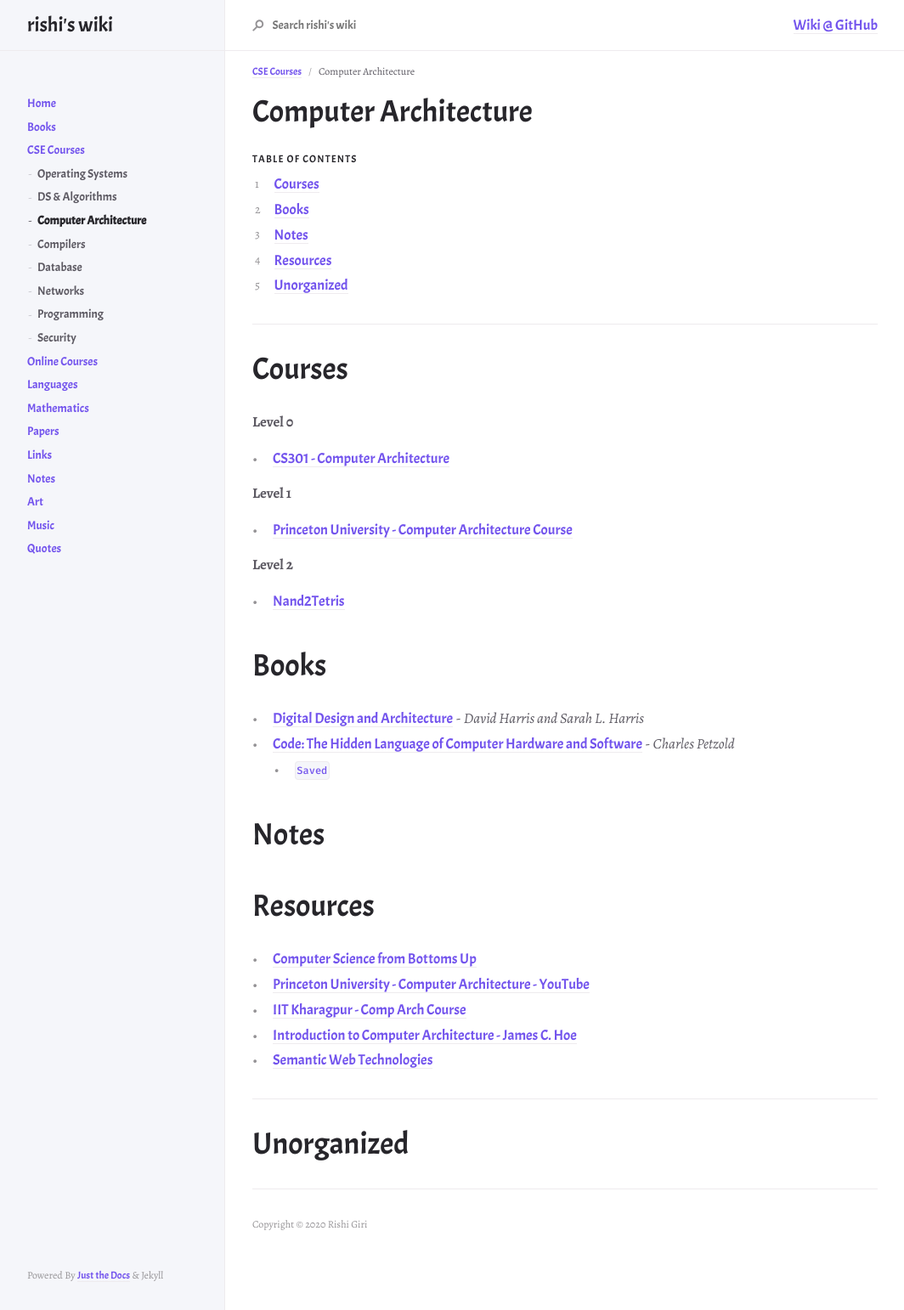
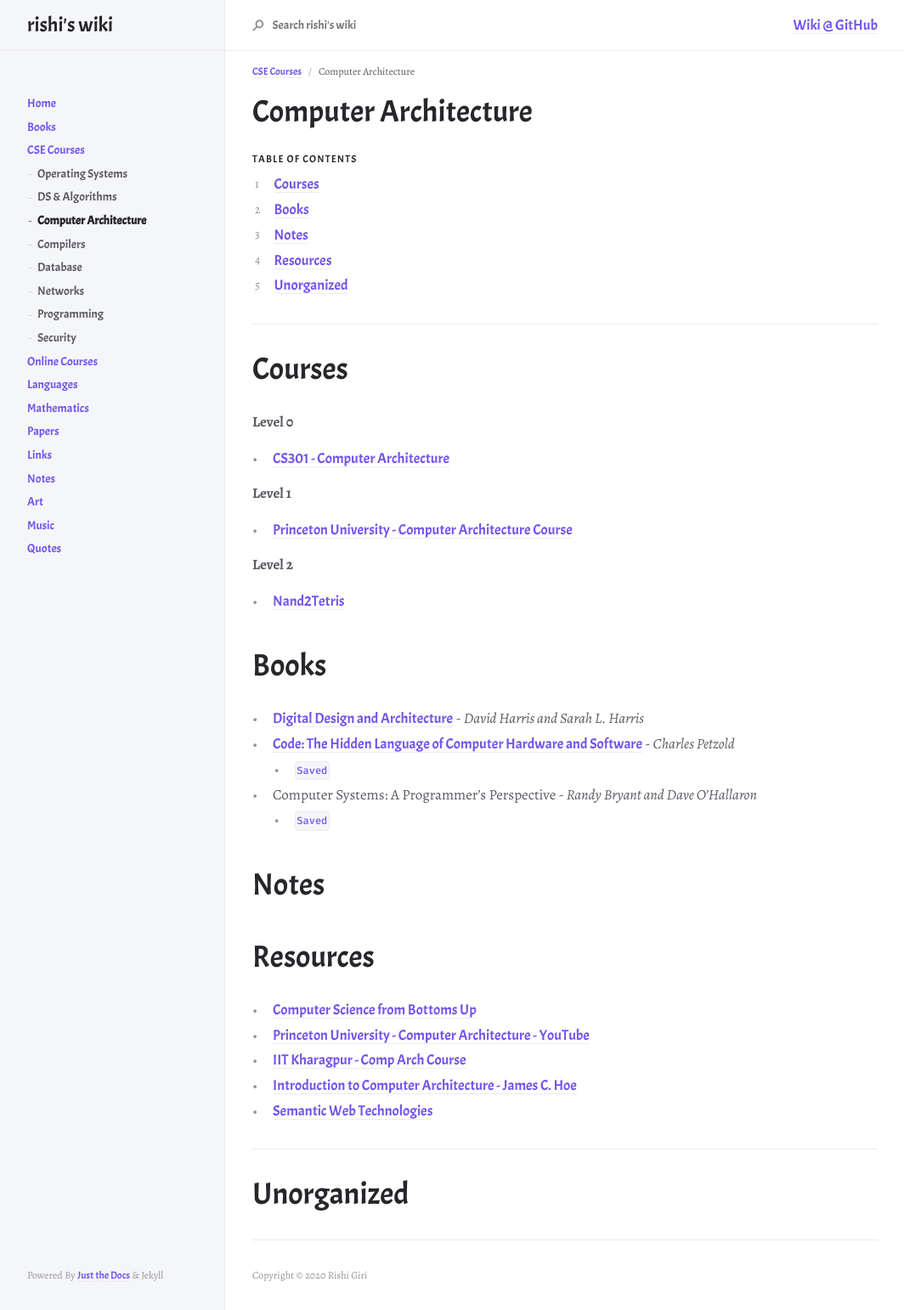
Before and after one commit to r8w/r8w, a Jekyll site: the page built from docs/courses/architecture.md, in a window 1280 px wide. Shown: the whole page at 85% size, without its empty margins (107-1171 px from the left). Built offline with Jekyll 4.4.1, drawn with Linux system fonts in a browser that asks for light colours; nearby versions of some CDN libraries.

Commit message:
add new book

```diff
--- a/docs/courses/architecture.md
+++ b/docs/courses/architecture.md
@@ -35,6 +35,8 @@ __Level 2__
 - [Digital Design and Architecture](https://cseweb.ucsd.edu/classes/wi20/cse140-b/Digital_Design_and_Computer_Architecture_2nd_edition.pdf) - *David Harris and Sarah L. Harris*
 - [Code: The Hidden Language of Computer Hardware and Software](https://www.goodreads.com/book/show/44882.Code) - *Charles Petzold*
 	- [`Saved`](chrome-extension://jhhclmfgfllimlhabjkgkeebkbiadflb/reader.html?filename=file%3A%2F%2F%2Fhome%2Frishi%2FDownloads%2FComputer%2520Science%2Fcode%2520the%2520hidden%2520language%2520of%2520computer%2520hardware%2520and%2520.epub)
+- Computer Systems: A Programmer's Perspective - *Randy Bryant and Dave O’Hallaron*
+	- [`Saved`](file:///media/rishi/d057170c-fade-44e6-a98a-5028064c1c84/Computer%20Science/Operating%20Systems/Randal%20E.%20Bryant,%20David%20R.%20O'Hallaron%20-%20Computer%20Systems_%20A%20Programmer's%20Perspective-Prentice%20Hall%20(2002).pdf)
 
 # Notes
 
```
